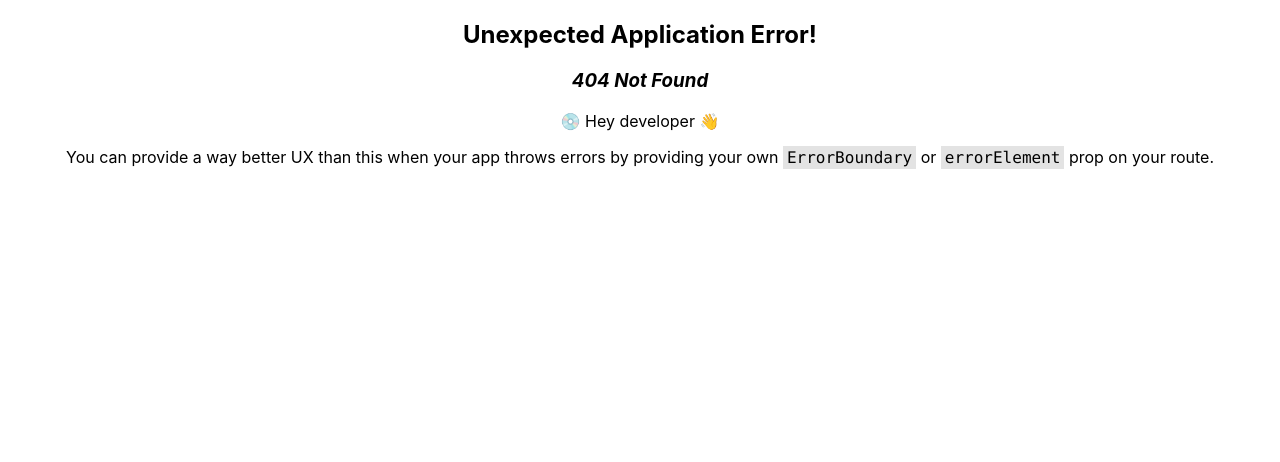
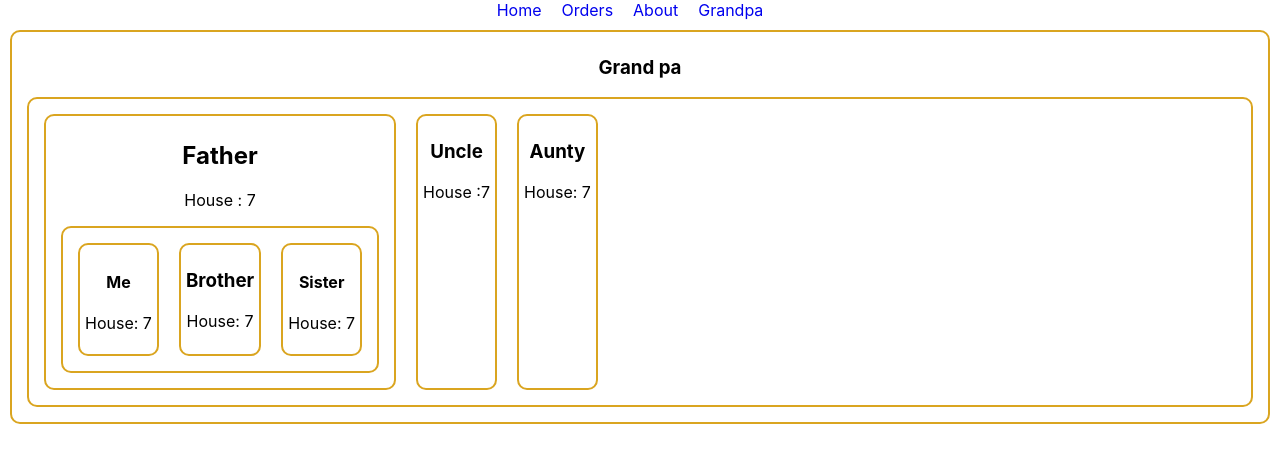
Before and after one commit to HasanTalukderictian/tshirt-app, a React (Create React App) app: page /grandpa in a window 1280 px wide. Before the commit this address had no page. Shown: the top 462 px of the page. Built offline with nearby package versions, Linux system fonts and the light colour scheme.

Commit message:
grand pa added

```diff
--- a/src/App.js
+++ b/src/App.js
@@ -4,6 +4,8 @@
 import Home from './Components/Home/Home';
 import Orders from './Components/Orders/Orders';
 import About from './Components/About/About';
+import Grandpa from './Components/Grandpa/Grandpa.js';
+
 
 function App() {
   const router = createBrowserRouter([
@@ -23,6 +25,10 @@
             path:'/about',
             element:<About></About>
           },
+          {
+            path:'/grandpa',
+            element:<Grandpa></Grandpa>
+          },
         ]
       },
   ])
--- /dev/null
+++ b/src/Components/Aunty/Aunty.js
@@ -0,0 +1,12 @@
+import React from 'react';
+
+const Aunty = ({house}) => {
+    return (
+        <div>
+            <h3>Aunty</h3>
+            <p>House: {house}</p>
+        </div>
+    );
+};
+
+export default Aunty;
--- /dev/null
+++ b/src/Components/Brother/Brother.js
@@ -0,0 +1,12 @@
+import React from 'react';
+
+const Brother = ({house}) => {
+    return (
+        <div>
+            <h3>Brother</h3>
+            <p>House: {house}</p>
+        </div>
+    );
+};
+
+export default Brother;
--- /dev/null
+++ b/src/Components/Father/Father.js
@@ -0,0 +1,20 @@
+import React from 'react';
+import MySelf from  '../MySelf/MySelf';
+import Brother from  '../Brother/Brother';
+import Sister from '../Sister/Sister';
+
+const Father = ({house}) => {
+    return (
+        <div>
+            <h2>Father</h2>
+            <p>House : {house}</p>
+            <div style={{display:'flex'}}>
+            <MySelf house ={house}></MySelf>
+            <Brother house ={house}></Brother>
+            <Sister house ={house}></Sister>
+            </div>
+        </div>
+    );
+};
+
+export default Father;
--- /dev/null
+++ b/src/Components/Grandpa/Grandpa.css
@@ -0,0 +1,6 @@
+.grandpa,.grandpa div{
+    border: 2px solid goldenrod;
+    margin: 10px;
+    padding: 5px;
+    border-radius: 10px;
+}
--- /dev/null
+++ b/src/Components/Grandpa/Grandpa.js
@@ -0,0 +1,23 @@
+import React from 'react';
+import './Grandpa.css';
+import Father from '../Father/Father.js';
+import Uncle from '../Uncle/Uncle.js';
+import Aunty from '../Aunty/Aunty.js';
+
+const Grandpa = () => {
+    const house = 7;
+    return (
+        <section className='grandpa' >
+            <h3>Grand pa</h3>
+            <div style={{ display: 'flex' }}>
+
+                <Father house={house}></Father>
+                <Uncle house={house}></Uncle>
+                <Aunty house={house}></Aunty>
+            </div>
+
+        </section>
+    );
+};
+
+export default Grandpa;
--- a/src/Components/Header/Header.js
+++ b/src/Components/Header/Header.js
@@ -8,6 +8,7 @@
            <Link to='/'>Home</Link>
            <Link to='/orders'>Orders</Link>
            <Link to='/about'>About</Link>
+           <Link to ='/grandpa'>Grandpa</Link>
         </nav>
     );
 };
--- /dev/null
+++ b/src/Components/MySelf/MySelf.js
@@ -0,0 +1,12 @@
+import React from 'react';
+
+const MySelf = ({house}) => {
+    return (
+        <div>
+            <h4>Me</h4>
+            <p>House: {house}</p>
+        </div>
+    );
+};
+
+export default MySelf;
--- /dev/null
+++ b/src/Components/Sister/Sister.js
@@ -0,0 +1,12 @@
+import React from 'react';
+
+const Sister = ({house}) => {
+    return (
+        <div>
+            <h4>Sister</h4>
+            <p>House: {house}</p>
+        </div>
+    );
+};
+
+export default Sister;
--- /dev/null
+++ b/src/Components/Uncle/Uncle.js
@@ -0,0 +1,12 @@
+import React from 'react';
+
+const Uncle = ({house}) => {
+    return (
+        <div>
+            <h3>Uncle</h3>
+            <p>House :{house}</p>
+        </div>
+    );
+};
+
+export default Uncle;
```
